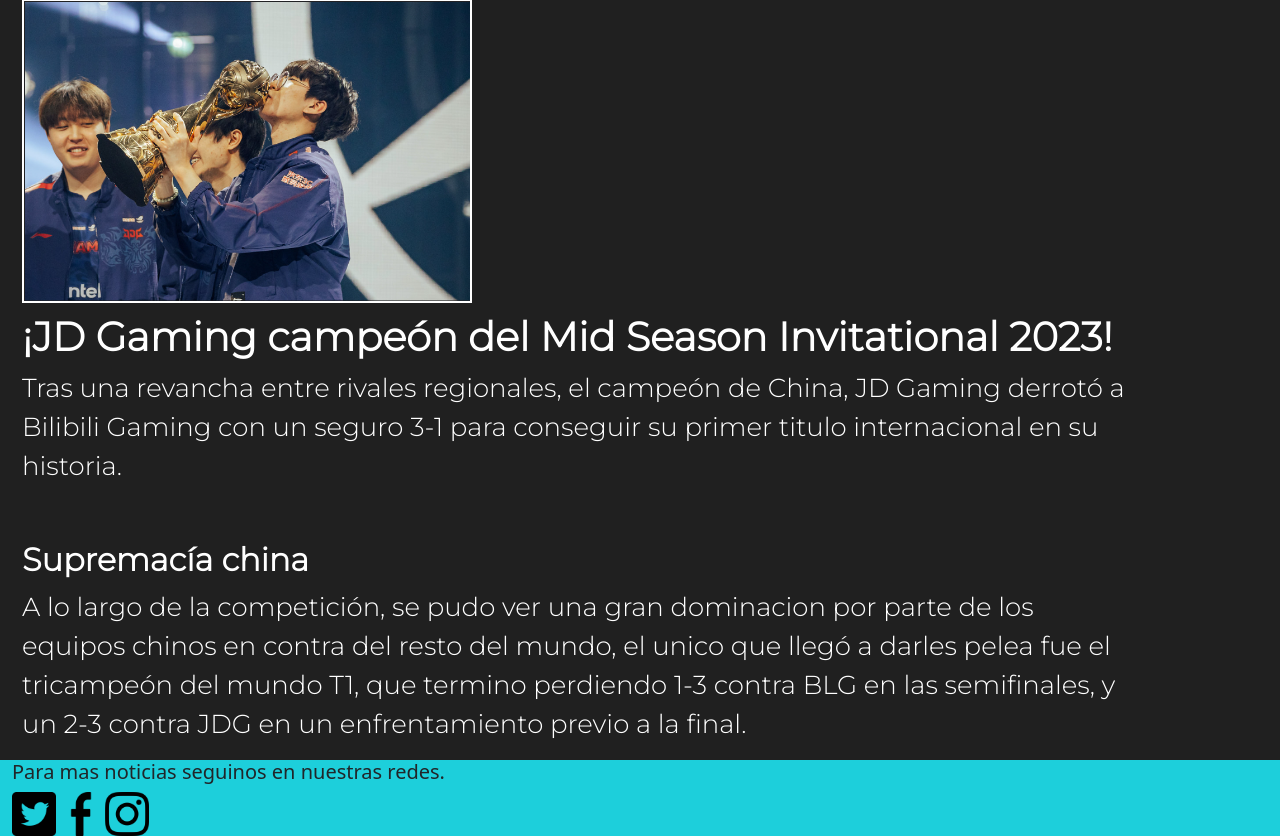
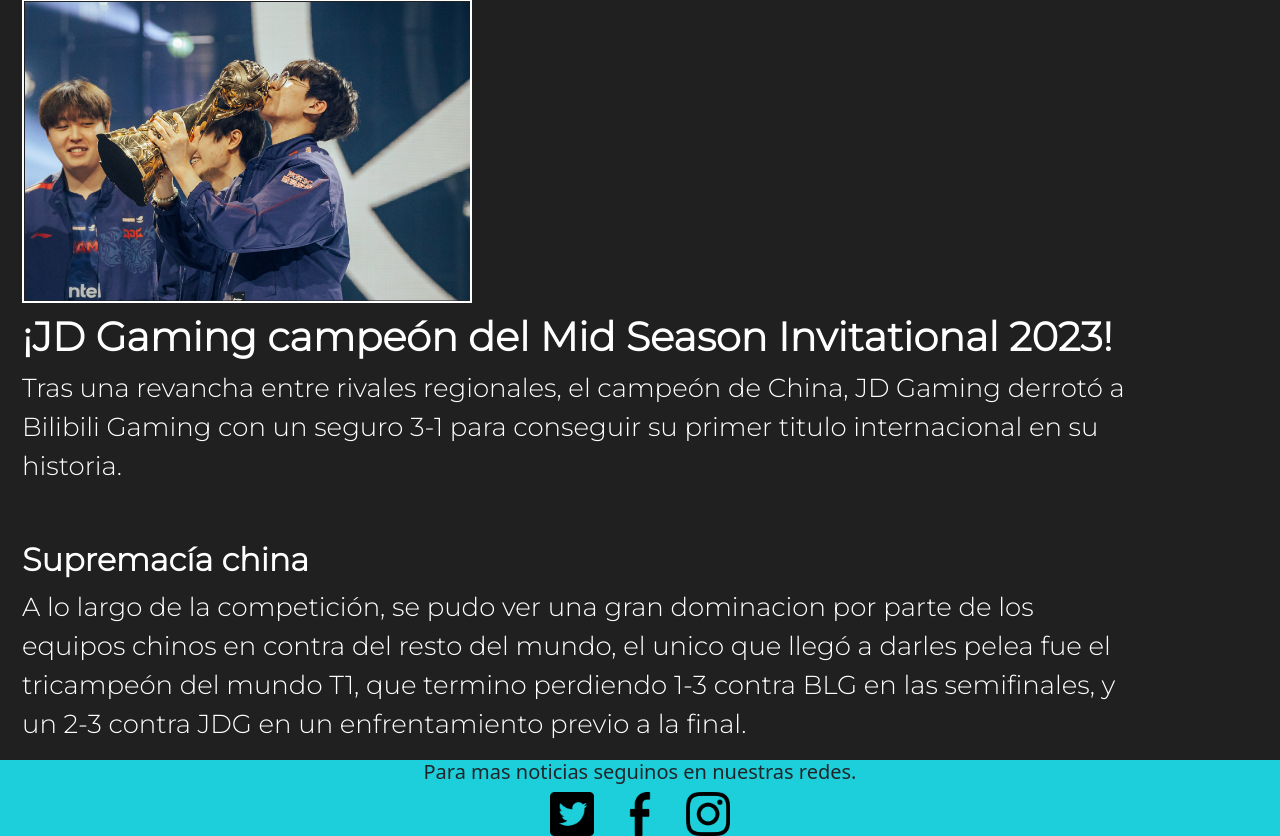
Before and after one commit to pabluchokk/PreEntrega2, a plain HTML site: page index.html in a window 1280 px wide. Shown: the part 88-924 px from the top of the page. Drawn offline with nearby package versions, Linux system fonts and the light colour scheme.

Commit message:
Pequeños cambios al footer
Centré el texto y los iconos del footer.

```diff
--- a/css/style.css
+++ b/css/style.css
@@ -62,11 +62,13 @@
 .container-fluid {
     background-color: rgb(29, 207, 219);
     font-size: 10px;
+    display: flex;
+    flex-direction: column;
+    align-items: center;
 }
 
 .container-fluid img {
     width: 44px;
-    justify-content: space-around;
 }
 
 /* DISEÑO PARA DESKTOP */
--- a/index.html
+++ b/index.html
@@ -43,12 +43,19 @@
         </section>
     </main>
 
-<footer class="container-fluid">
-    <h5>Para mas noticias seguinos en nuestras redes.</h5>
-    <a href="https://twitter.com/lolesports" target="_blank"><img src="images/twitter.png" alt="Twitter LoL Esports"></a>
-    <a href="https://www.facebook.com/lolesports" target="_blank"><img src="images/facebook.png" alt="facebook lol Esports"></a>
-    <a href="https://www.instagram.com/lolesports/" target="_blank"><img src="images/instagram.png" alt="instagram lol Esports"></a>
-</footer>
+    <footer class="container-fluid">
+        <div class="row">
+            <h5>Para mas noticias seguinos en nuestras redes.</h5>
+        </div>
+        <div class="row">
+            <a href="https://twitter.com/lolesports" target="_blank" class="col"><img src="images/twitter.png"
+                    alt="Twitter LoL Esports"></a>
+            <a href="https://www.facebook.com/lolesports" target="_blank" class="col"><img src="images/facebook.png"
+                    alt="facebook lol Esports"></a>
+            <a href="https://www.instagram.com/lolesports/" target="_blank" class="col"><img src="images/instagram.png"
+                    alt="instagram lol Esports"></a>
+        </div>
+    </footer>
 
     <script src="https://cdn.jsdelivr.net/npm/@popperjs/core@2.11.6/dist/umd/popper.min.js"
         integrity="sha384-oBqDVmMz9ATKxIep9tiCxS/Z9fNfEXiDAYTujMAeBAsjFuCZSmKbSSUnQlmh/jp3"
```
